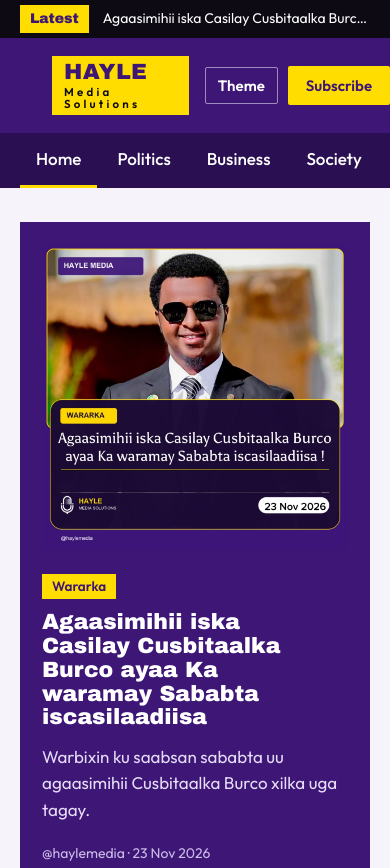
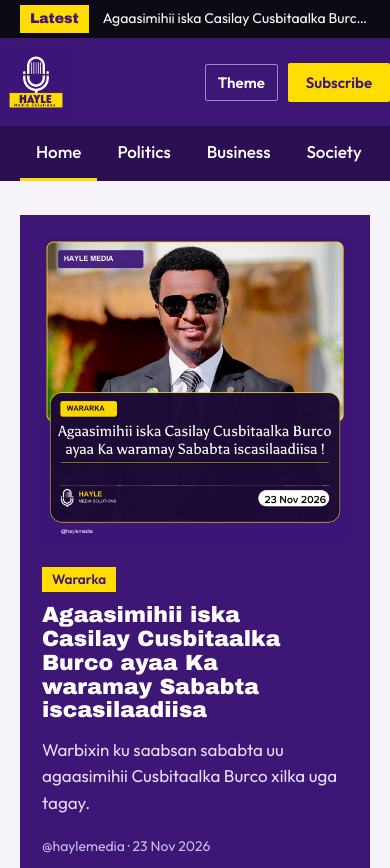
Before and after one commit to hamseainanshe/haylemedia, a plain HTML site: page index.html in a window 390 px wide. Shown: the top 868 px of the page. Drawn offline with Linux system fonts and the light colour scheme.

Commit message:
Add Hayle Media logo to header
Co-authored-by: Copilot App <223556219+Copilot@users.noreply.github.com>

```diff
--- a/index.html
+++ b/index.html
@@ -36,12 +36,9 @@ a:focus-visible,button:focus-visible,input:focus-visible{outline:3px solid var(-
 
 /* header */
 header.top{background:var(--purple);color:#fff}
-.bar{display:flex;align-items:center;justify-content:space-between;gap:16px;padding:18px 0}
+.bar{display:flex;align-items:center;justify-content:space-between;gap:16px;padding:8px 0}
 .brand{display:flex;align-items:center;gap:14px}
-.brand svg{width:46px;height:auto;flex:none}
-.plate{background:var(--yellow);color:var(--purple);padding:5px 12px 6px;line-height:1}
-.plate strong{display:block;font:400 28px/1 var(--head);letter-spacing:.02em}
-.plate small{display:block;color:var(--black);font-weight:600;font-size:11.5px;letter-spacing:.28em;margin-top:3px}
+.brand-logo{display:block;width:92px;height:92px;flex:none;object-fit:contain}
 .tools{display:flex;align-items:center;gap:10px;font-size:14px}
 .tools .date{opacity:.85}
 .btn{font:600 15px var(--body);border:0;cursor:pointer;padding:10px 18px;background:var(--yellow);color:var(--purple);border-radius:2px}
@@ -122,8 +119,8 @@ footer a:hover{color:var(--yellow)}
   .feed{grid-template-columns:1fr}
   .hero{grid-template-columns:1fr;min-height:0;padding:22px}
   .hero-image{max-height:calc(100vw - 84px)}
-  .plate strong{font-size:22px}
-  .brand svg{width:38px}
+  .bar{gap:10px}
+  .brand-logo{width:72px;height:72px}
 }
 @media (prefers-reduced-motion:reduce){html{scroll-behavior:auto}}
 </style>
@@ -153,8 +150,7 @@ footer a:hover{color:var(--yellow)}
 <header class="top">
   <div class="wrap bar">
     <a class="brand" href="#top" aria-label="Hayle Media Solutions home">
-      <svg viewBox="520 310 460 640" style="color:#fff" role="img" aria-label="Microphone"><use href="#mic"/></svg>
-      <span class="plate"><strong>HAYLE</strong><small>Media Solutions</small></span>
+      <img class="brand-logo" src="assets/hayle-media-solutions-logo.png" alt="">
     </a>
     <div class="tools">
       <span class="date" id="date"></span>
```
Also changed, not shown: assets/hayle-media-solutions-logo.png (added).
